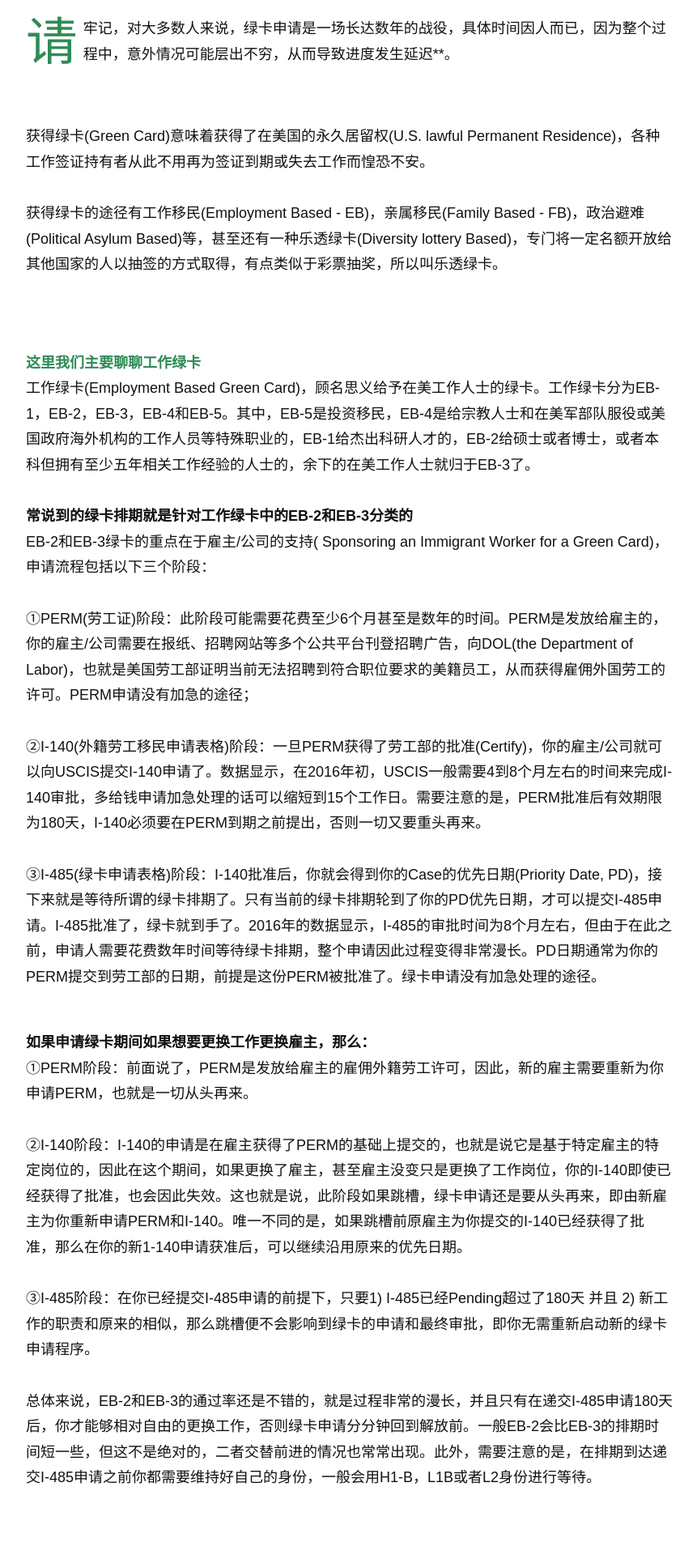
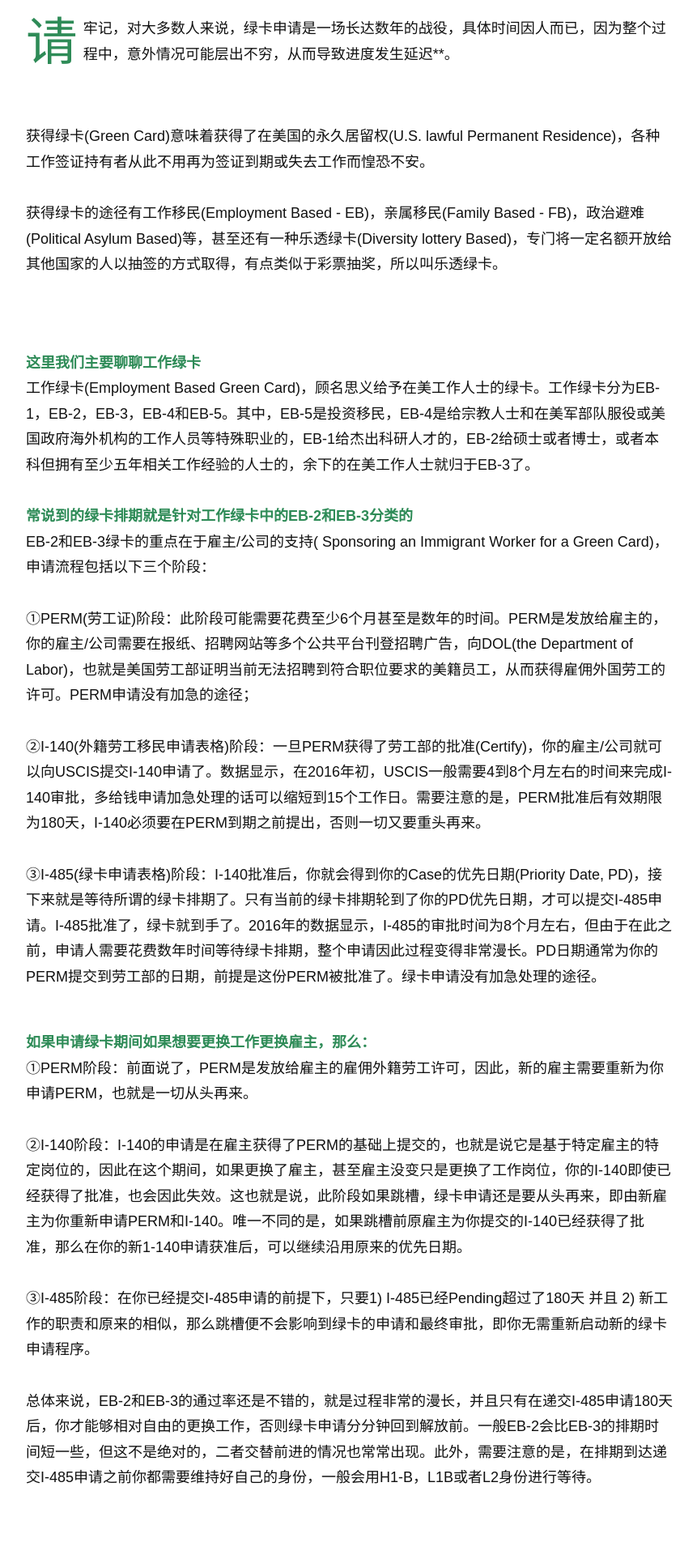
Before and after one commit to wolfwifee/wolfwifee.github.com, a Jekyll site: the page built from _posts/2016-10-27-green-card.md, in a window 1280 px wide. Shown: the part 418-2338 px from the top of the page at 81% size, without its empty margins (208-1069 px from the left). Built offline with Jekyll 4.4.1, drawn with Linux system fonts in a browser that asks for light colours; comment, search, counter and statistics services are not loaded.

Commit message:
Update 2016-10-27-green-card.md

```diff
--- a/_posts/2016-10-27-green-card.md
+++ b/_posts/2016-10-27-green-card.md
@@ -22,7 +22,7 @@ date: 2016-10-27
 <span style="color:#2e8b57">**这里我们主要聊聊工作绿卡**</span><br>
 工作绿卡(Employment Based Green Card)，顾名思义给予在美工作人士的绿卡。工作绿卡分为EB-1，EB-2，EB-3，EB-4和EB-5。其中，EB-5是投资移民，EB-4是给宗教人士和在美军部队服役或美国政府海外机构的工作人员等特殊职业的，EB-1给杰出科研人才的，EB-2给硕士或者博士，或者本科但拥有至少五年相关工作经验的人士的，余下的在美工作人士就归于EB-3了。
 
-**常说到的绿卡排期就是针对工作绿卡中的EB-2和EB-3分类的**<br>
+<span style="color:#2e8b57">**常说到的绿卡排期就是针对工作绿卡中的EB-2和EB-3分类的**</span><br>
 EB-2和EB-3绿卡的重点在于雇主/公司的支持( Sponsoring an Immigrant Worker for a Green Card)，申请流程包括以下三个阶段：
 
 ①PERM(劳工证)阶段：此阶段可能需要花费至少6个月甚至是数年的时间。PERM是发放给雇主的，你的雇主/公司需要在报纸、招聘网站等多个公共平台刊登招聘广告，向DOL(the Department of Labor)，也就是美国劳工部证明当前无法招聘到符合职位要求的美籍员工，从而获得雇佣外国劳工的许可。PERM申请没有加急的途径；
@@ -33,7 +33,7 @@ EB-2和EB-3绿卡的重点在于雇主/公司的支持( Sponsoring an Immigrant
 
 <p style="margin-bottom:50px"></p>
 
-**如果申请绿卡期间如果想要更换工作更换雇主，那么：**<br>
+<span style="color:#2e8b57">**如果申请绿卡期间如果想要更换工作更换雇主，那么：**</span><br>
 ①PERM阶段：前面说了，PERM是发放给雇主的雇佣外籍劳工许可，因此，新的雇主需要重新为你申请PERM，也就是一切从头再来。
 
 ②I-140阶段：I-140的申请是在雇主获得了PERM的基础上提交的，也就是说它是基于特定雇主的特定岗位的，因此在这个期间，如果更换了雇主，甚至雇主没变只是更换了工作岗位，你的I-140即使已经获得了批准，也会因此失效。这也就是说，此阶段如果跳槽，绿卡申请还是要从头再来，即由新雇主为你重新申请PERM和I-140。唯一不同的是，如果跳槽前原雇主为你提交的I-140已经获得了批准，那么在你的新1-140申请获准后，可以继续沿用原来的优先日期。
```
